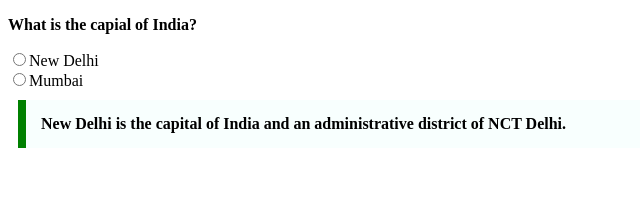
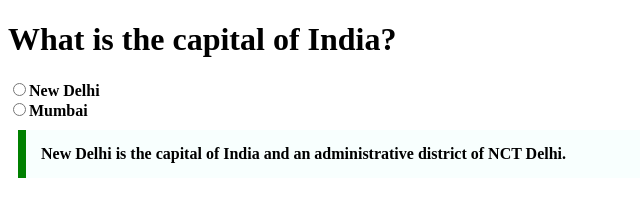
Before and after one commit to acciojob/trivia-ABDULMALIK222-cloud, a website: page main.html in a window 1280 px wide. Shown: the whole page, without its empty margins (0-640 px from the left). Drawn offline with Linux system fonts and the light colour scheme.

Commit message:
created a submission

```diff
--- a/main.html
+++ b/main.html
@@ -5,25 +5,14 @@
 <head>
 	<link rel="stylesheet" href="styles.css">
 </head>
+	<h1><b>What is the capital of India?</b></h1>
+	<input type="radio" name="question"><b>New Delhi</b>
+	<br>
+	<input type="radio" name="question"><b>Mumbai</b>
+	<blockquote cite="qn">New Delhi is the capital of India and an administrative district of NCT Delhi.</blockquote>
 
 <body>
-	<div>
-		<p><strong>What is the capial of India?</strong></p>
-		<form>
-			<label>
-				<input type="radio" name="capital" value="New Delhi">New Delhi
-			</label>
-		    <br>
-		    <label>
-			    <input type ="radio" name="capital" value="Mumbai">Mumbai
-		    </label>
-	     </form>
-	</div>
-	<blockquote>
-		New Delhi is the capital of India and an administrative district of NCT Delhi.
-	</blockquote>
 	<!-- the entire body must be written by student -->
-
     <script type="text/javascript" src="./script.js">
 </script>
 
```
